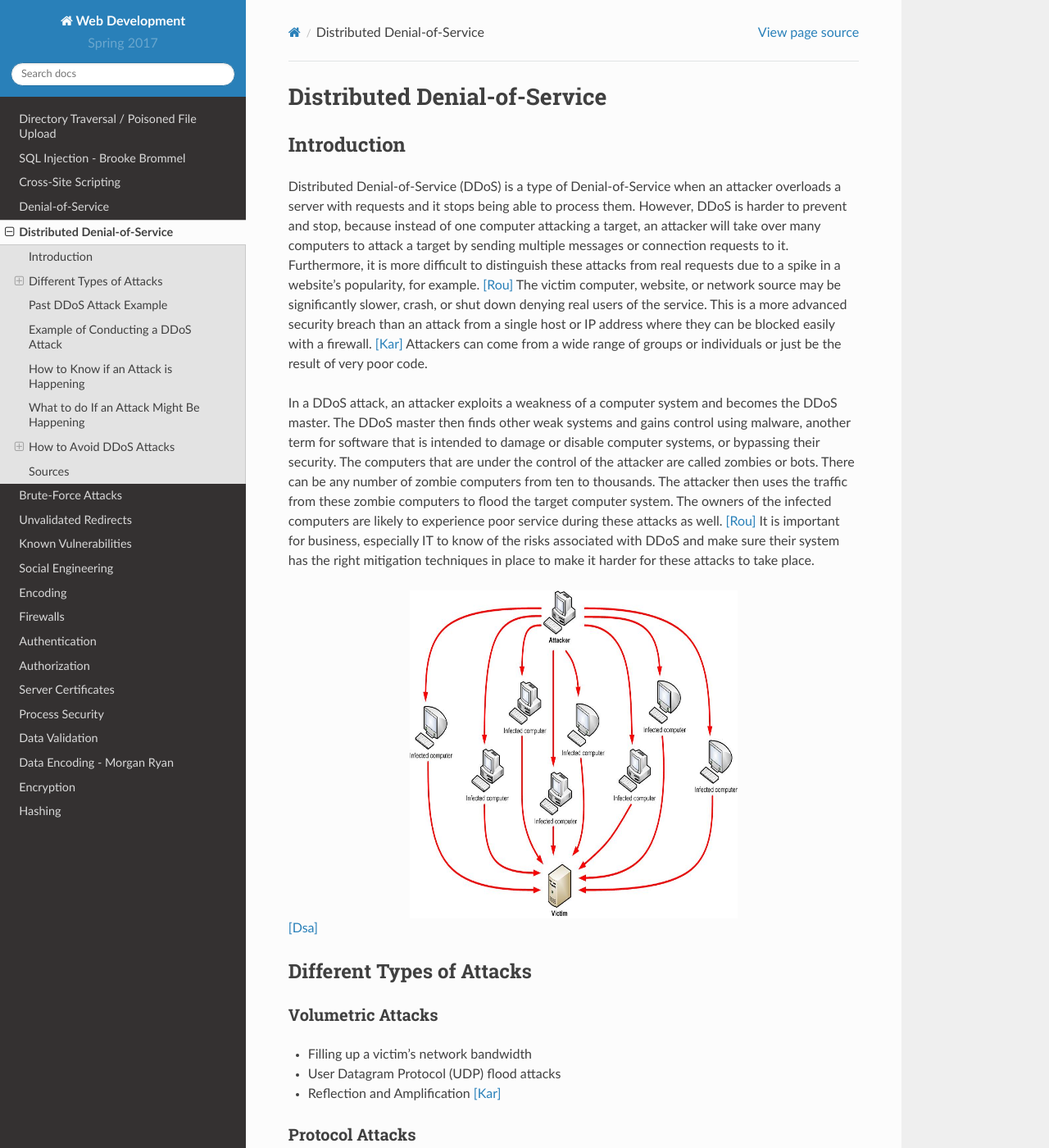
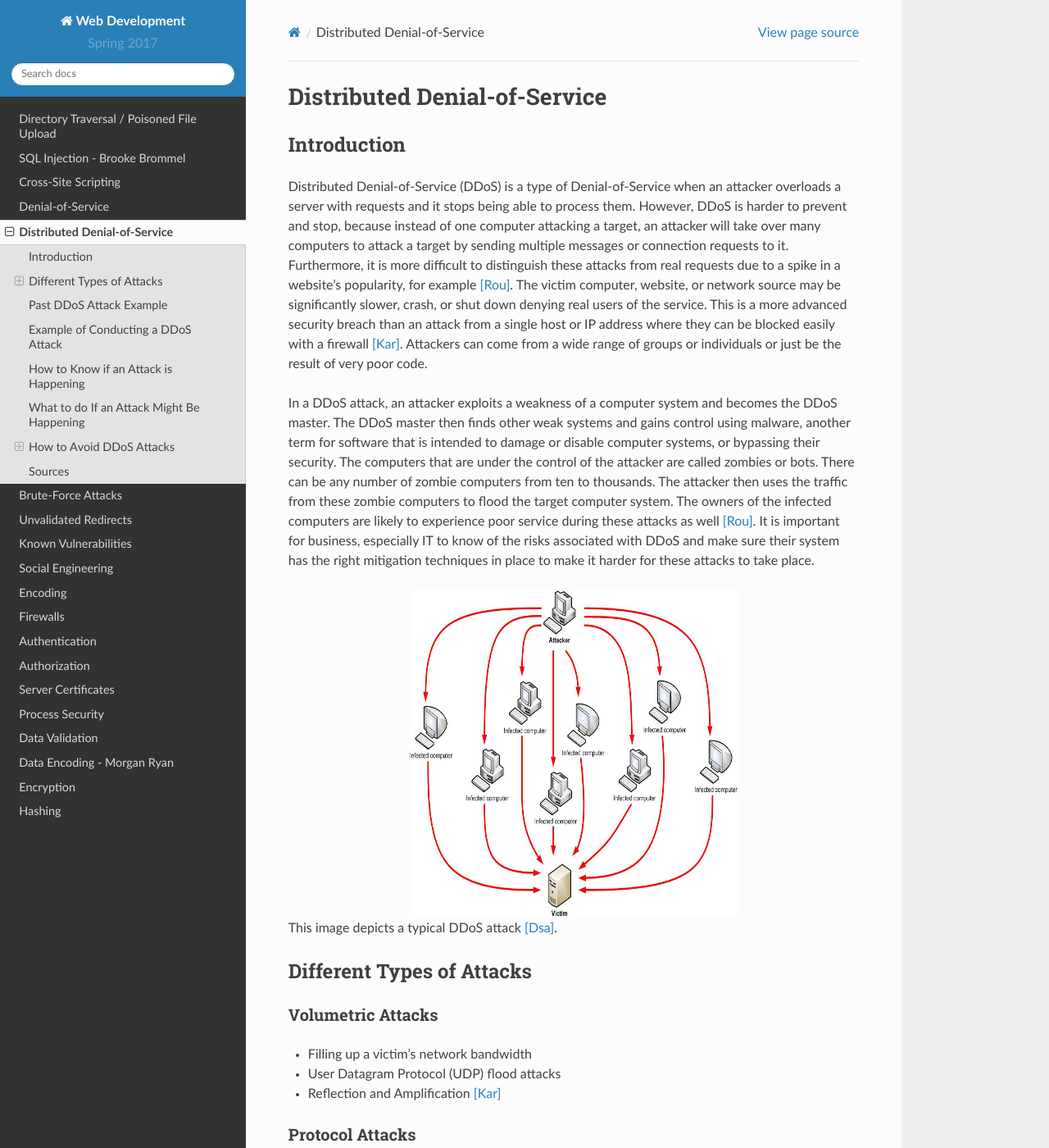
Before and after one commit to pvcraven/2017_web_security, a Sphinx documentation site: the page built from source/ddos/ddos.rst, in a window 1280 px wide and 1400 px high. Shown: the whole window at 82% size. Built offline with Sphinx 7.4.7 and the Read the Docs theme 2.0.0, drawn with Linux system fonts in a browser that asks for light colours.

Commit message:
Added a caption to an image.

```diff
--- a/source/ddos/ddos.rst
+++ b/source/ddos/ddos.rst
@@ -4,15 +4,15 @@ Distributed Denial-of-Service
 Introduction
 ------------
 
-Distributed Denial-of-Service (DDoS) is a type of Denial-of-Service when an attacker overloads a server with requests and it stops being able to process them. However, DDoS is harder to prevent and stop, because instead of one computer attacking a target, an attacker will take over many computers to attack a target by sending multiple messages or connection requests to it. Furthermore, it is more difficult to distinguish these attacks from real requests due to a spike in a website's popularity, for example. [Rou]_ The victim computer, website, or network source may be significantly slower, crash, or shut down denying real users of the service. This is a more advanced security breach than an attack from a single host or IP address where they can be blocked easily with a firewall. [Kar]_ Attackers can come from a wide range of groups or individuals or just be the result of very poor code.
+Distributed Denial-of-Service (DDoS) is a type of Denial-of-Service when an attacker overloads a server with requests and it stops being able to process them. However, DDoS is harder to prevent and stop, because instead of one computer attacking a target, an attacker will take over many computers to attack a target by sending multiple messages or connection requests to it. Furthermore, it is more difficult to distinguish these attacks from real requests due to a spike in a website's popularity, for example [Rou]_. The victim computer, website, or network source may be significantly slower, crash, or shut down denying real users of the service. This is a more advanced security breach than an attack from a single host or IP address where they can be blocked easily with a firewall [Kar]_. Attackers can come from a wide range of groups or individuals or just be the result of very poor code.
 
-In a DDoS attack, an attacker exploits a weakness of a computer system and becomes the DDoS master. The DDoS master then finds other weak systems and gains control using malware, another term for software that is intended to damage or disable computer systems, or bypassing their security. The computers that are under the control of the attacker are called zombies or bots. There can be any number of zombie computers from ten to thousands. The attacker then uses the traffic from these zombie computers to flood the target computer system. The owners of the infected computers are likely to experience poor service during these attacks as well. [Rou]_ It is important for business, especially IT to know of the risks associated with DDoS and make sure their system has the right mitigation techniques in place to make it harder for these attacks to take place.
+In a DDoS attack, an attacker exploits a weakness of a computer system and becomes the DDoS master. The DDoS master then finds other weak systems and gains control using malware, another term for software that is intended to damage or disable computer systems, or bypassing their security. The computers that are under the control of the attacker are called zombies or bots. There can be any number of zombie computers from ten to thousands. The attacker then uses the traffic from these zombie computers to flood the target computer system. The owners of the infected computers are likely to experience poor service during these attacks as well [Rou]_. It is important for business, especially IT to know of the risks associated with DDoS and make sure their system has the right mitigation techniques in place to make it harder for these attacks to take place.
 
 .. figure:: ddos.jpg
 	:height: 400px
 	:width: 400px
 	:align: center
-[Dsa]_
+This image depicts a typical DDoS attack [Dsa]_.
 
 Different Types of Attacks
 --------------------------
```
